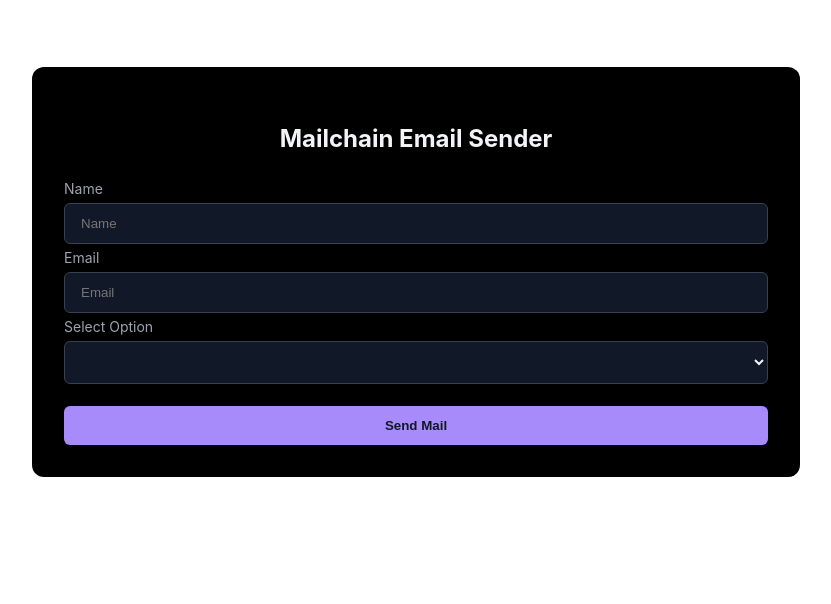
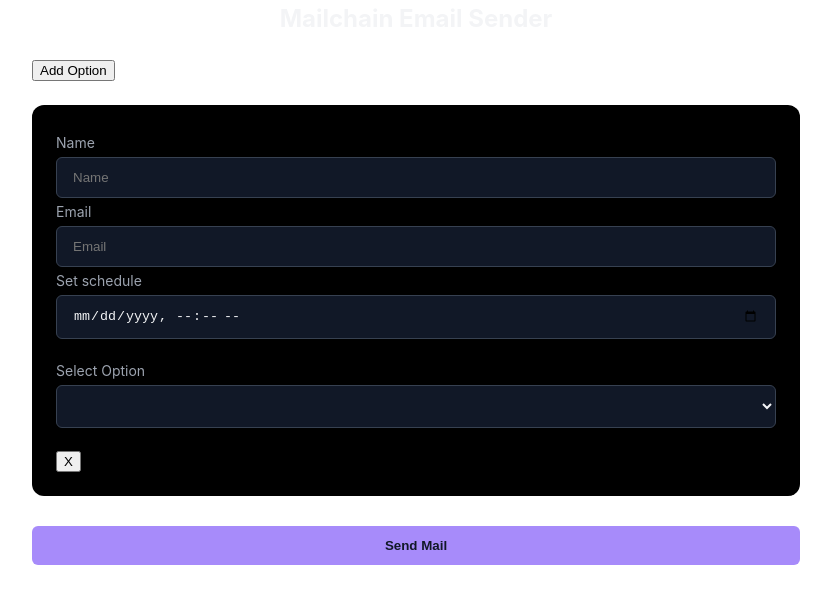
Before and after one commit to Nure-Al-Sifat/mailchain-mail-sender-frontend, a Next.js app: page / in a window 1280 px wide. Shown: the part 128-732 px from the top of the page, without its empty margins (224-1055 px from the left). Built offline with nearby package versions, Linux system fonts and the light colour scheme.

Commit message:
new update

```diff
--- a/Components/MailSender/MailSender.jsx
+++ b/Components/MailSender/MailSender.jsx
@@ -5,19 +5,21 @@
 import styles from "./MailSender.module.css";
 
 const MailSender = () => {
-  const [name, setName] = useState("");
-  const [toEmail, setToEmail] = useState("");
-  const [select, setSelect] = useState("");
+  // const [name, setName] = useState("");
+  // const [toEmail, setToEmail] = useState("");
+  // const [select, setSelect] = useState("");
+  // const [getTime, setGetTime] = useState();
+  const [fields, setFields] = useState([
+    { name: null, toEmail: null, message: null, getTime: null },
+  ]);
+
+  console.log(fields);
 
   const url = process.env.NEXT_PUBLIC_API_URL;
 
   const handleMailSend = async () => {
     const result = await axios
-      .post(`${url}/sendMail`, {
-        name: name,
-        email: toEmail,
-        message: select,
-      })
+      .post(`${url}/sendMail`, fields)
       .then(async (response) => {
         console.log(response);
         console.log(response.data.Response_message);
@@ -27,10 +29,52 @@
       });
   };
 
+  //ONCHANGE FUNCTIONS
+
+  function handleChange(i, event) {
+    const values = [...fields];
+    values[i].name = event.target.value;
+    setFields(values);
+  }
+  function handleChangeEmail(i, event) {
+    const values = [...fields];
+    values[i].toEmail = event.target.value;
+    setFields(values);
+  }
+  function handleChangeSelect(i, event) {
+    const values = [...fields];
+    values[i].message = event.target.value;
+    setFields(values);
+  }
+  function handleChangeTime(i, event) {
+    const values = [...fields];
+    values[i].getTime = event.target.value;
+    setFields(values);
+  }
+
+  function handleAdd() {
+    const values = [...fields];
+    values.push({ value: null });
+    setFields(values);
+  }
+
+  function handleRemove(i) {
+    const values = [...fields];
+    values.splice(i, 1);
+    setFields(values);
+  }
+
   return (
     <div className={styles.form_container}>
       <p className={styles.title}>Mailchain Email Sender</p>
-      <form className={styles.form}>
+      <button type="button" onClick={() => handleAdd()}>
+        Add Option
+      </button>
+
+      <div className="Proposal_add">
+        {fields.map((field, idx) => {
+          return (
+            <form className={styles.form} key={`${field}-${idx}`}>
               <div className={styles.input_group}>
                 <label htmlFor="name">Name</label>
                 <input
@@ -38,9 +82,7 @@
                   name="name"
                   id="name"
                   placeholder="Name"
-            onChange={(e) => {
-              setName(e.target.value);
-            }}
+                  onChange={(e) => handleChange(idx, e)}
                 />
               </div>
               <div className={styles.input_group}>
@@ -50,7 +92,7 @@
                   name="email"
                   id="email"
                   placeholder="Email"
-            onChange={(e) => setToEmail(e.target.value)}
+                  onChange={(e) => handleChangeEmail(idx, e)}
                 />
               </div>
               {/* <div className={styles.input_group}>
@@ -59,8 +101,22 @@
   <div className={styles.forgot}></div>
 </div> */}
               <div className={styles.input_group}>
+                <label htmlFor="message"> Set schedule</label>
+                <input
+                  type="datetime-local"
+                  id="time"
+                  name="time"
+                  onChange={(e) => handleChangeTime(idx, e)}
+                />
+                {/* <input type="text" name="message" id="message" placeholder="" /> */}
+                <div className={styles.forgot}></div>
+              </div>
+              <div className={styles.input_group}>
                 <label htmlFor="message">Select Option</label>
-          <select value={select} onChange={(e) => setSelect(e.target.value)}>
+                <select
+                  value={fields[idx].select}
+                  onChange={(e) => handleChangeSelect(idx, e)}
+                >
                   <option></option>
                   <option>write me a poem within 20 characters</option>
                   <option>write me a poem within 30 characters</option>
@@ -68,10 +124,16 @@
                 </select>
                 <div className={styles.forgot}></div>
               </div>
+              <button type="button" onClick={() => handleRemove(idx)}>
+                X
+              </button>
+            </form>
+          );
+        })}
+      </div>
       <button type="button" className={styles.sign} onClick={handleMailSend}>
         Send Mail
       </button>
-      </form>
     </div>
   );
 };
--- a/Components/MailSender/MailSender.module.css
+++ b/Components/MailSender/MailSender.module.css
@@ -1,7 +1,6 @@
 .form_container {
-    width: 60%;
+    width: 65%;
     border-radius: 0.75rem;
-    background-color: rgb(0, 0, 0);
     padding: 2rem;
     color: rgba(243, 244, 246, 1);
 }
@@ -15,6 +14,10 @@
 
 .form {
     margin-top: 1.5rem;
+    background-color: rgb(0, 0, 0);
+    padding: 1.5rem;
+    border-radius: 0.75rem;
+    color: rgba(243, 244, 246, 1);
 }
 
 .input_group {
@@ -85,4 +88,5 @@
     border-radius: 0.375rem;
     font-weight: 600;
     cursor: pointer;
+    margin-top: 30px;
 }
--- a/styles/Home.module.css
+++ b/styles/Home.module.css
@@ -1,5 +1,5 @@
 .Home {
-  height: 100vh;
+  min-height: 100vh;
   width: 100%;
   display: flex;
   justify-content: center;
```
Lines whose indentation alone changed are shown as unchanged.
